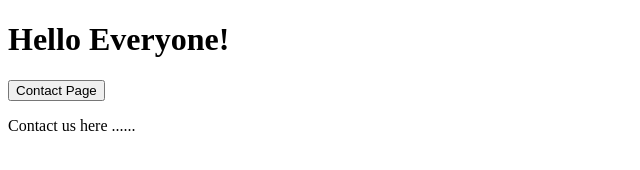
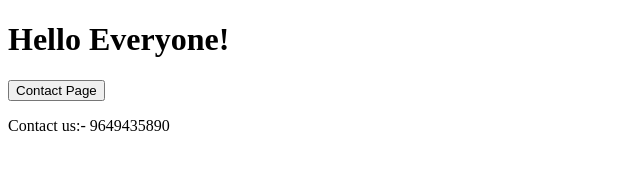
Before and after one commit to AbhishekSadhwani/git-practice, a plain HTML site: page contact.html in a window 1280 px wide. Shown: the full height of the page, 0-640 px from the left. Drawn offline with Linux system fonts and the light colour scheme.

Commit message:
Updated contact

```diff
--- a/contact.html
+++ b/contact.html
@@ -9,6 +9,6 @@
     <h1>Hello Everyone!</h1>
 
     <button>Contact Page</button>
-    <p>Contact us here ......</p>
+    <p>Contact us:- 9649435890</p>
 </body>
 </html>
```
